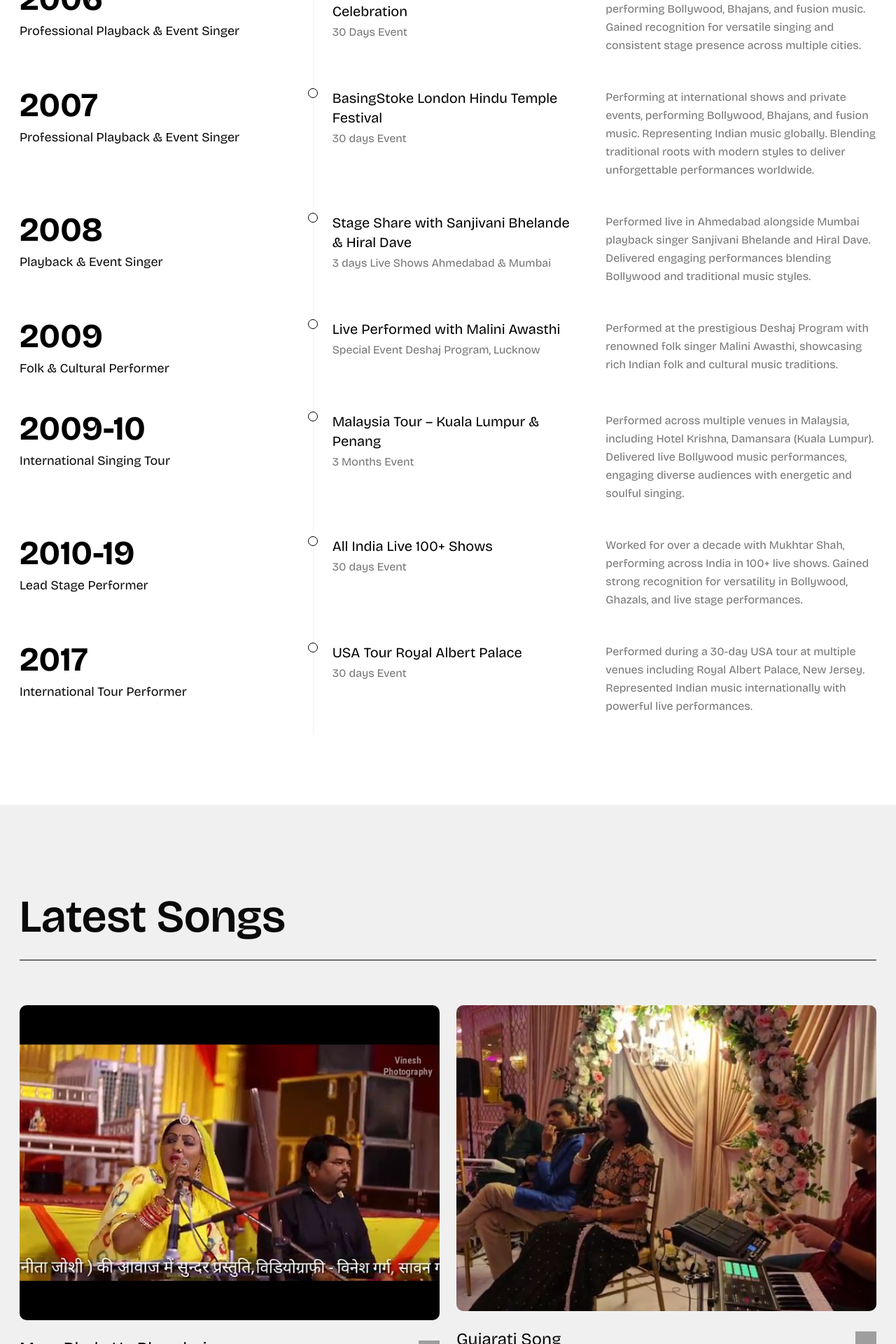
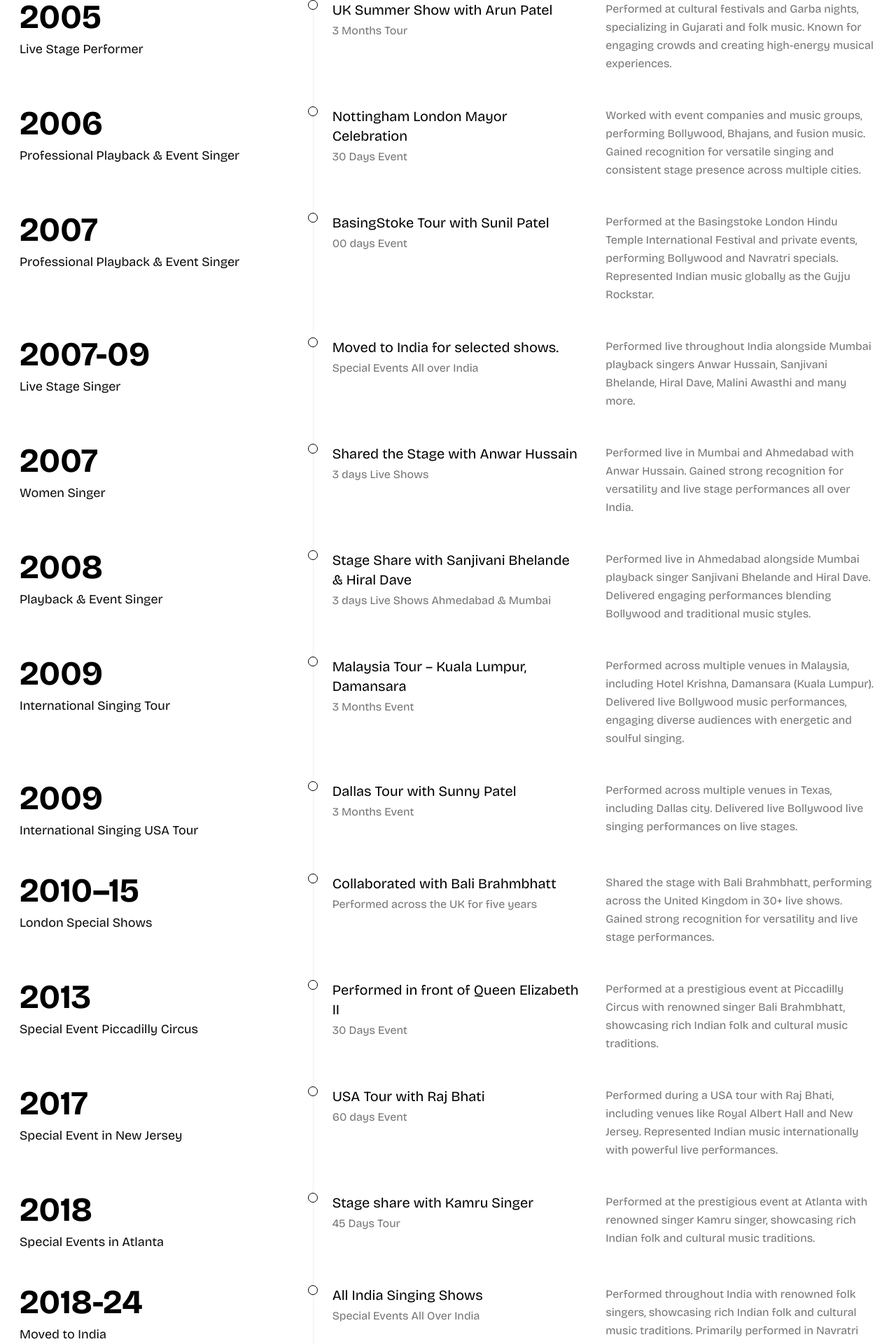
Before and after one commit to anitasinger/anitasinger, a Next.js app: page / in a window 1280 px wide. Shown: the part 3040-4960 px from the top of the page at 70% size. Built offline with nearby package versions, Linux system fonts and the light colour scheme; grey boxes are pictures that could not be loaded.

Commit message:
just added mor e text
just added more text

```diff
--- a/src/app/components/home/experience-sec/index.tsx
+++ b/src/app/components/home/experience-sec/index.tsx
@@ -2,6 +2,14 @@ import React from "react";
 
 const ExperienceSec = () => {
   const experiences = [
+    {
+      year: "2003",
+      title: "Lead Stage Singer",
+      company: "All India Live 50+ Shows",
+      type: "All Time Singing Shows",
+      description:
+        "Worked for over a decade with Mukhtar Shah, Varsha Kulkarni, Jaykar Bhojak, and many more, performing across India in 50+ live shows. Gained recognition in the Gujarat region and throughout India for live stage performances.",
+    },
     {
       year: "2004",
       title: "Event Singer ",
@@ -13,8 +21,8 @@ const ExperienceSec = () => {
     {
       year: "2005",
       title: "Live Stage Performer",
-      company: "London Summer Show & Navratri Festival",
-      type: "30 Days Event",
+      company: "UK Summer Show with Arun Patel",
+      type: "3 Months Tour",
       description:
         "Performed at cultural festivals and Garba nights, specializing in Gujarati and folk music. Known for engaging crowds and creating high-energy musical experiences.",
     },
@@ -29,10 +37,28 @@ const ExperienceSec = () => {
     {
       year: "2007",
       title: "Professional Playback & Event Singer",
-      company: "BasingStoke London Hindu Temple Festival",
-      type: "30 days Event",
+      company: "BasingStoke Tour with Sunil Patel",
+      type: "00 days Event",
       description:
-        "Performing at international shows and private events, performing Bollywood, Bhajans, and fusion music. Representing Indian music globally. Blending traditional roots with modern styles to deliver unforgettable performances worldwide.",
+        "Performed at the Basingstoke London Hindu Temple International Festival and private events, performing Bollywood and Navratri specials. Represented Indian music globally as the Gujju Rockstar.",
+    },
+
+    {
+      year: "2007-09",
+      title: "Live Stage Singer",
+      company: "Moved to India for selected shows.",
+      type: "Special Events All over India",
+      description:
+        "Performed live throughout India alongside Mumbai playback singers Anwar Hussain, Sanjivani Bhelande, Hiral Dave, Malini Awasthi and many more.",
+    },
+
+    {
+      year: "2007",
+      title: "Women Singer",
+      company: "Shared the Stage with Anwar Hussain",
+      type: "3 days Live Shows",
+      description:
+        "Performed live in Mumbai and Ahmedabad with Anwar Hussain. Gained strong recognition for versatility and live stage performances all over India.",
     },
 {
       year: "2008",
@@ -45,41 +71,82 @@ const ExperienceSec = () => {
 
     {
       year: "2009",
+      title: "International Singing Tour ",
+      company: "Malaysia Tour – Kuala Lumpur, Damansara",
+      type: "3 Months Event",
+      description:
+        "Performed across multiple venues in Malaysia, including Hotel Krishna, Damansara (Kuala Lumpur). Delivered live Bollywood music performances, engaging diverse audiences with energetic and soulful singing.",
+    },
+
+    {
+      year: "2009",
+      title: "International Singing USA Tour",
+      company: "Dallas Tour with Sunny Patel",
+      type: "3 Months Event",
+      description:
+        "Performed across multiple venues in Texas, including Dallas city. Delivered live Bollywood live singing performances on live stages.",
+    },
+
+     {
+      year: "2010–15",
+      title: "London Special Shows",
+      company: " Collaborated with Bali Brahmbhatt ",
+      type: "Performed across the UK for five years",
+      description:
+        "Shared the stage with Bali Brahmbhatt, performing across the United Kingdom in 30+ live shows. Gained strong recognition for versatility and live stage performances.",
+    },
+ {
+      year: "2013",
+      title: "Special Event Piccadilly Circus",
+      company: " Performed in front of Queen Elizabeth II ",
+      type: "30 Days Event",
+      description:
+        "Performed at a prestigious event at Piccadilly Circus with renowned singer Bali Brahmbhatt, showcasing rich Indian folk and cultural music traditions.",
+    },
+
+     {
+      year: "2017",
+      title: "Special Event in New Jersey",
+      company: "USA Tour with Raj Bhati",
+      type: "60 days Event",
+      description:
+        "Performed during a USA tour with Raj Bhati, including venues like Royal Albert Hall and New Jersey. Represented Indian music internationally with powerful live performances.",
+    },
+
+{
+      year: "2018",
+      title: "Special Events in Atlanta",
+      company: "Stage share with Kamru Singer",
+      type: "45 Days Tour",
+      description:
+        "Performed at the prestigious event at Atlanta with renowned singer Kamru singer, showcasing rich Indian folk and cultural music traditions.",
+    },
+
+{
+      year: "2018-24",
+      title: "Moved to India",
+      company: "All India Singing Shows",
+      type: "Special Events All Over India",
+      description:
+        "Performed throughout India with renowned folk singers, showcasing rich Indian folk and cultural music traditions. Primarily performed in Navratri shows.",
+    },
+
+    {
+      year: "2021",
       title: "Folk & Cultural Performer",
       company: "Live Performed with Malini Awasthi ",
       type: "Special Event Deshaj Program, Lucknow",
       description:
         "Performed at the prestigious Deshaj Program with renowned folk singer Malini Awasthi, showcasing rich Indian folk and cultural music traditions.",
     },
-
-    {
-      year: "2009-10",
-      title: "International Singing Tour ",
-      company: "Malaysia Tour – Kuala Lumpur & Penang",
-      type: "3 Months Event",
+ {
+      year: "2025",
+      title: "Cultural & Bollywod Singer",
+      company: "Moved to USA ",
+      type: "Performed shows around the USA.",
       description:
-        "Performed across multiple venues in Malaysia, including Hotel Krishna, Damansara (Kuala Lumpur). Delivered live Bollywood music performances, engaging diverse audiences with energetic and soulful singing.",
+        "Started performing once again, showcasing rich Indian folk and cultural music traditions.",
     },
-
-     {
-      year: "2010-19",
-      title: "Lead Stage Performer",
-      company: " All India Live 100+ Shows ",
-      type: "30 days Event",
-      description:
-        "Worked for over a decade with Mukhtar Shah, performing across India in 100+ live shows. Gained strong recognition for versatility in Bollywood, Ghazals, and live stage performances.",
-    },
-
-     {
-      year: "2017",
-      title: "International Tour Performer",
-      company: "USA Tour Royal Albert Palace",
-      type: "30 days Event",
-      description:
-        "Performed during a 30-day USA tour at multiple venues including Royal Albert Palace, New Jersey. Represented Indian music internationally with powerful live performances.",
-    },
-
-
 
   ];
 
```
